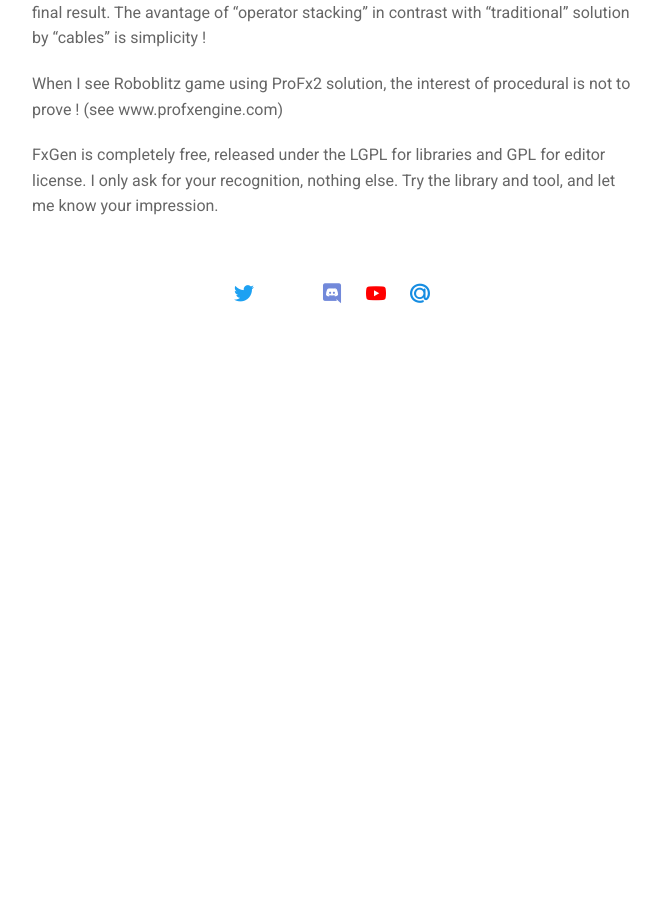
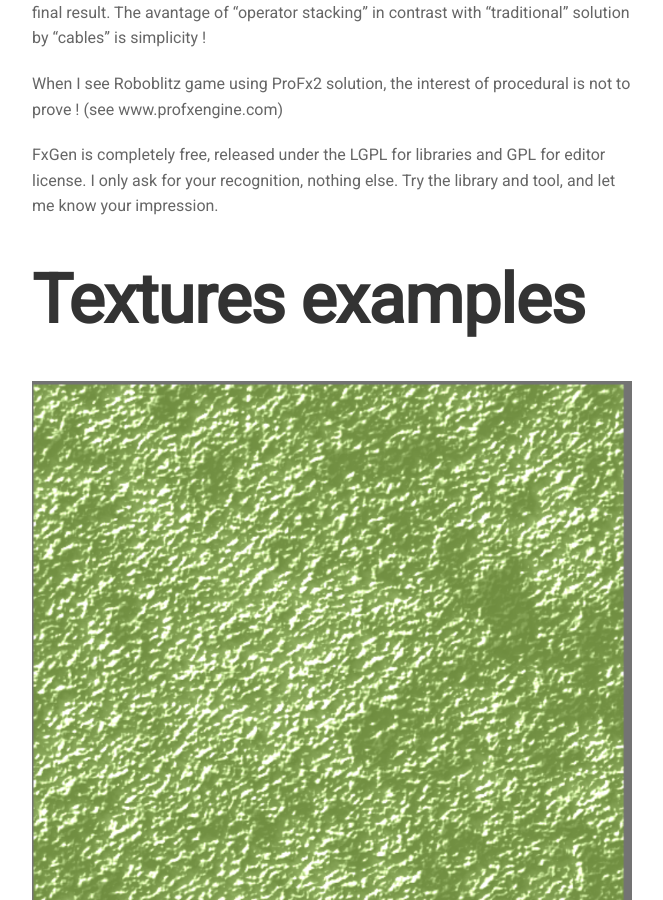
Before and after one commit to fxgenstudio/fxgenstudio-website, a Jekyll site: the page built from projects/proj-fxgen-texture.md, in a window 1280 px wide and 900 px high, scrolled down 817 px. Shown: the whole window, without its empty margins (308-971 px from the left). Built offline with Jekyll 4.4.1, drawn with Linux system fonts in a browser that asks for light colours; nearby versions of some CDN libraries; some web fonts are replaced; before the commit the page ends 1266 px from its top, so only the background shows below that.

Commit message:
feat: added synthesys textures

```diff
--- a/projects/proj-fxgen-texture.md
+++ b/projects/proj-fxgen-texture.md
@@ -16,3 +16,10 @@
 FxGen is completely free, released under the LGPL for libraries and GPL for editor license.
 I only ask for your recognition, nothing else.
 Try the library and tool, and let me know your impression.
+
+# Textures examples
+{% include image.html   image="projects/proj-fxgen-texture/Algae.png" %}
+{% include image.html   image="projects/proj-fxgen-texture/LavaRock.png" %}
+{% include image.html   image="projects/proj-fxgen-texture/RustyMetal.png" %}
+{% include image.html   image="projects/proj-fxgen-texture/Stones.png" %}
+{% include image.html   image="projects/proj-fxgen-texture/Woord.png" %}
```
Also changed, not shown: assets/img/projects/proj-fxgen-texture/Algae.png (added), assets/img/projects/proj-fxgen-texture/LavaRock.png (added), assets/img/projects/proj-fxgen-texture/RustyMetal.png (added), assets/img/projects/proj-fxgen-texture/Stones.png (added), assets/img/projects/proj-fxgen-texture/Woord.png (added).
